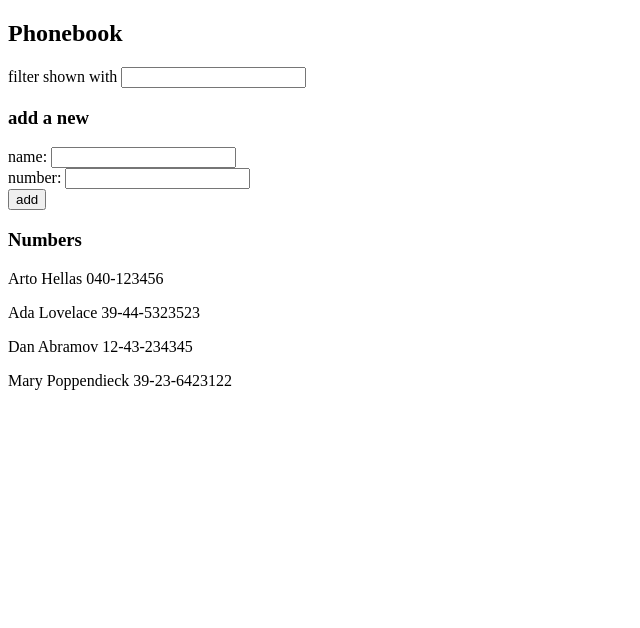
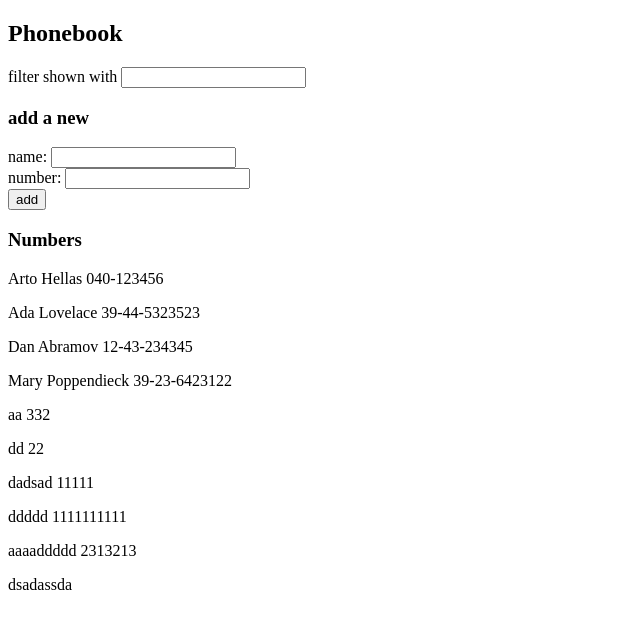
Before and after one commit to nColli/repaso-fullstack, a React (Vite) app in the folder part2/phonebook/: page / in a window 1280 px wide. Shown: the top 628 px of the page, without its empty margins (0-640 px from the left). Built offline with nearby package versions, Linux system fonts and the light colour scheme; data requests are answered from the project's data file.

Commit message:
add person in server and service component

```diff
--- a/part2/phonebook/db.json
+++ b/part2/phonebook/db.json
@@ -1,24 +1,54 @@
 {
-    "persons":[
+  "persons": [
     {
       "name": "Arto Hellas",
       "number": "040-123456",
-        "id": 1
+      "id": "1"
     },
     {
       "name": "Ada Lovelace",
       "number": "39-44-5323523",
-        "id": 2
+      "id": "2"
     },
     {
       "name": "Dan Abramov",
       "number": "12-43-234345",
-        "id": 3
+      "id": "3"
     },
     {
       "name": "Mary Poppendieck",
       "number": "39-23-6423122",
-        "id": 4
+      "id": "4"
+    },
+    {
+      "id": 5,
+      "name": "aa",
+      "number": "332"
+    },
+    {
+      "id": 6,
+      "name": "dd",
+      "number": "22"
+    },
+    {
+      "id": 7,
+      "name": "dadsad",
+      "number": "11111"
+    },
+    {
+      "id": 8,
+      "name": "ddddd",
+      "number": "1111111111"
+    },
+    {
+      "id": "8f86",
+      "name": "aaaaddddd",
+      "number": "2313213"
+    },
+    {
+      "id": "c6d5",
+      "name": "dsadassda",
+      "number": ""
     }
   ]
 }
--- a/part2/phonebook/src/App.jsx
+++ b/part2/phonebook/src/App.jsx
@@ -1,8 +1,8 @@
 import { useState, useEffect } from "react";
-import axios from 'axios'
 import Filter from "./components/Filter";
 import PersonForm from "./components/PersonForm";
 import Persons from "./components/Persons";
+import personService from './services/persons'
 
 const App = () => {
   const [ persons, setPersons ] = useState([])
@@ -11,12 +11,12 @@ const App = () => {
   const [ newSearch, setNewSearch ] = useState('')
 
   const hook = () => {
-    console.log('effect');
-    axios
-      .get("http://localhost:3001/persons")
-      .then(response => {
-        console.log('promise fulfilled', response.data);
-        setPersons(response.data)
+    //console.log('effect');
+    personService
+      .getAll()
+      .then(persons => {
+        //console.log('promise fulfilled', persons);
+        setPersons(persons)
       })
   }
   useEffect(hook, [])
@@ -31,10 +31,16 @@ const App = () => {
     } else {
 
       const nameObject = {
-        id: persons.length + 1,
         name: newName,
         number: newNumber
       }
+
+      personService
+        .create(nameObject)
+        .then((person) => {
+          console.log('ID generated by server:',person.id);
+          setPersons(persons.concat(person))
+        })
 
       setPersons(persons.concat(nameObject))
     }
--- /dev/null
+++ b/part2/phonebook/src/services/persons.js
@@ -0,0 +1,16 @@
+import axios from 'axios'
+const baseUrl = "http://localhost:3001/persons"
+
+const getAll = () => (
+    axios
+        .get(baseUrl)
+        .then(response => response.data)
+)
+
+const create = newPerson => (
+    axios
+        .post(baseUrl, newPerson)
+        .then(response => response.data)
+)
+
+export default { getAll, create }
```
Lines whose indentation alone changed are shown as unchanged.
